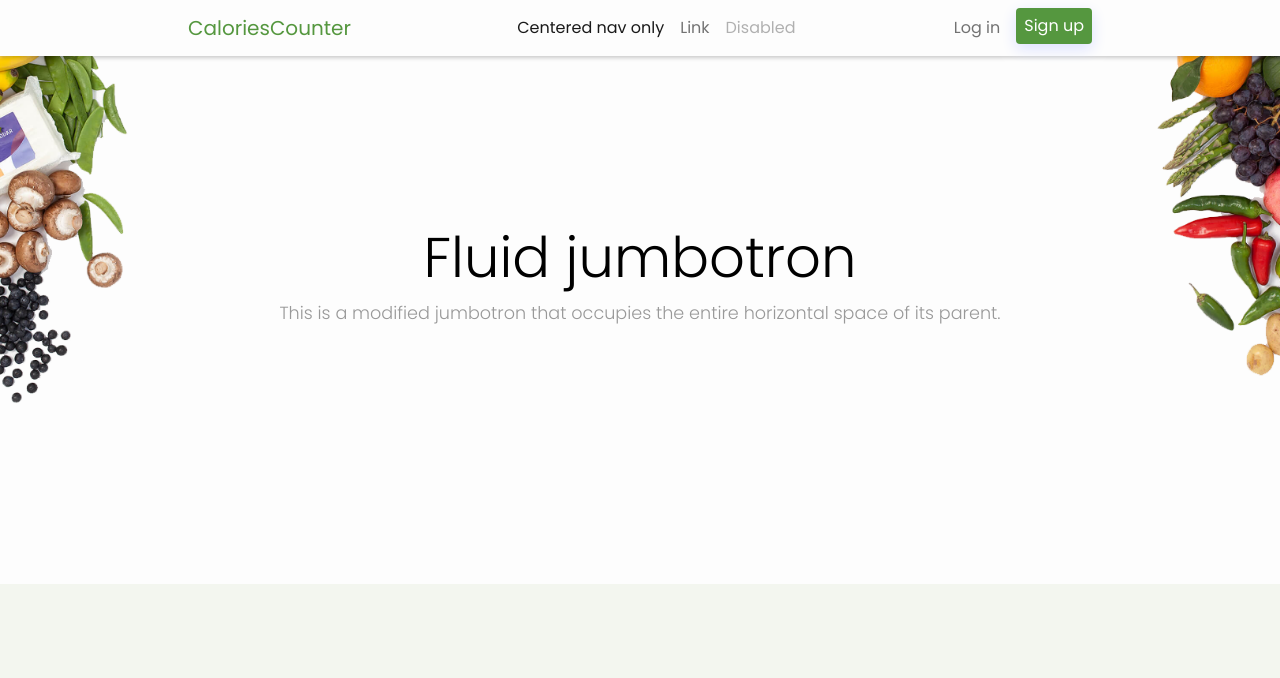
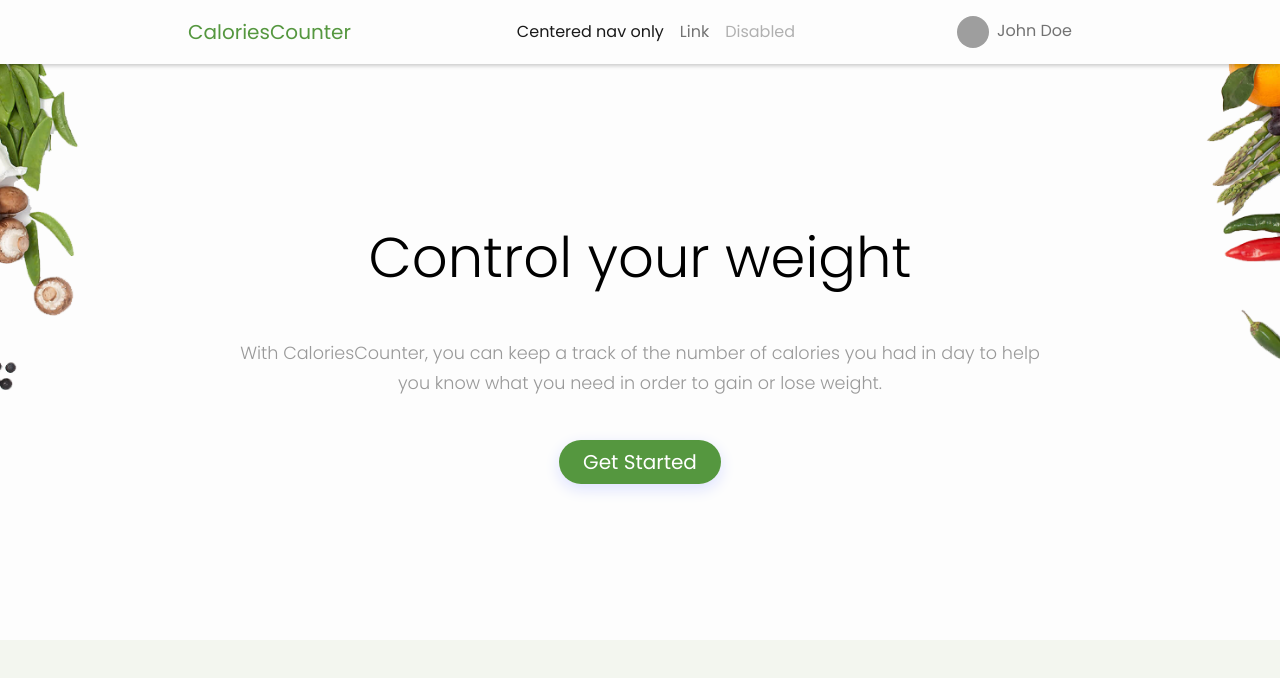
Before and after one commit to TarekGuesri/calorie-counter, a React (Create React App) app in the folder client/: page / in a window 1280 px wide. Shown: the top 678 px of the page. Built offline with nearby package versions, Linux system fonts and the light colour scheme; grey boxes are pictures that could not be loaded.

Commit message:
Changed Hero display

```diff
--- a/client/src/components/home/Hero.js
+++ b/client/src/components/home/Hero.js
@@ -4,12 +4,20 @@ const Hero = () => {
   return (
     <section id="hero">
       <div className="jumbotron jumbotron-fluid">
-        <div className="container text-center my-md-0 h-100 ">
-          <h1 className="display-4 pt-14">Fluid jumbotron</h1>
-          <p>
-            This is a modified jumbotron that occupies the entire horizontal
-            space of its parent.
+        <div className="container text-center my-md-0 h-100">
+          <h1 className="display-4 pt-14 mx-auto">Control your weight</h1>
+          <p className="my-5 mx-auto">
+            With CaloriesCounter, you can keep a track of the number of calories
+            you had in day to help you know what you need in order to gain or
+            lose weight.
           </p>
+          <a
+            className="primary-button btn-lg rounded-pill mt-5 py-2 px-4"
+            href="#"
+            role="button"
+          >
+            Get Started
+          </a>
         </div>
       </div>
     </section>
--- a/client/src/components/layout/Navbar/index.js
+++ b/client/src/components/layout/Navbar/index.js
@@ -2,7 +2,7 @@ import React from 'react';
 import UserMenu from './UserMenu';
 import AuthButtons from './AuthButtons';
 
-const auth = false;
+const auth = true;
 
 const Navbar = () => {
   return (
--- a/client/src/pages/Home.js
+++ b/client/src/pages/Home.js
@@ -4,9 +4,9 @@ import 'src/styles/Home.scss';
 
 const Home = () => {
   return (
-    <div>
+    <>
       <Hero />
-    </div>
+    </>
   );
 };
 
--- a/client/src/styles/Home.scss
+++ b/client/src/styles/Home.scss
@@ -5,11 +5,15 @@
   background-position: center;
   background-repeat: no-repeat;
   background-size: cover;
-  height: 584px;
+  height: 640px;
 }
 
 #hero {
   h1 {
     color: black;
+    max-width: 600px;
+  }
+  p {
+    max-width: 800px;
   }
 }
```
